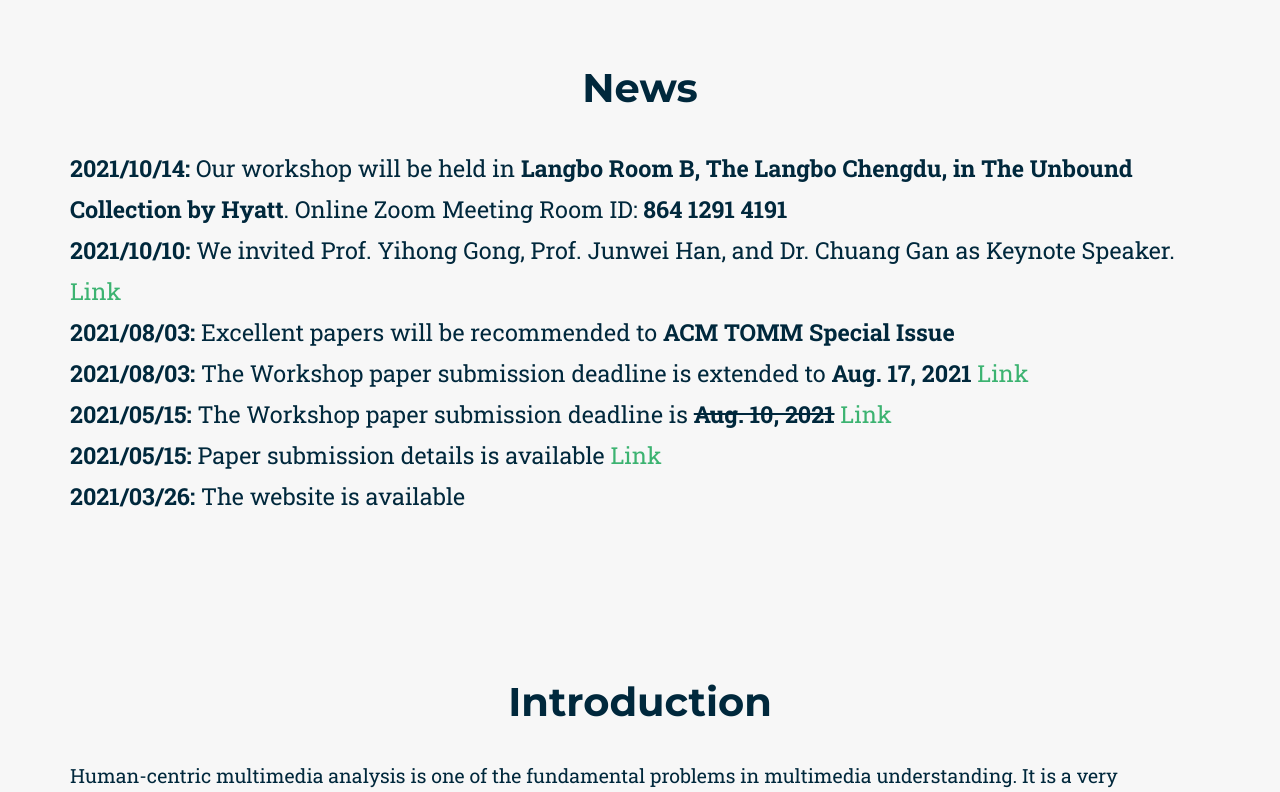
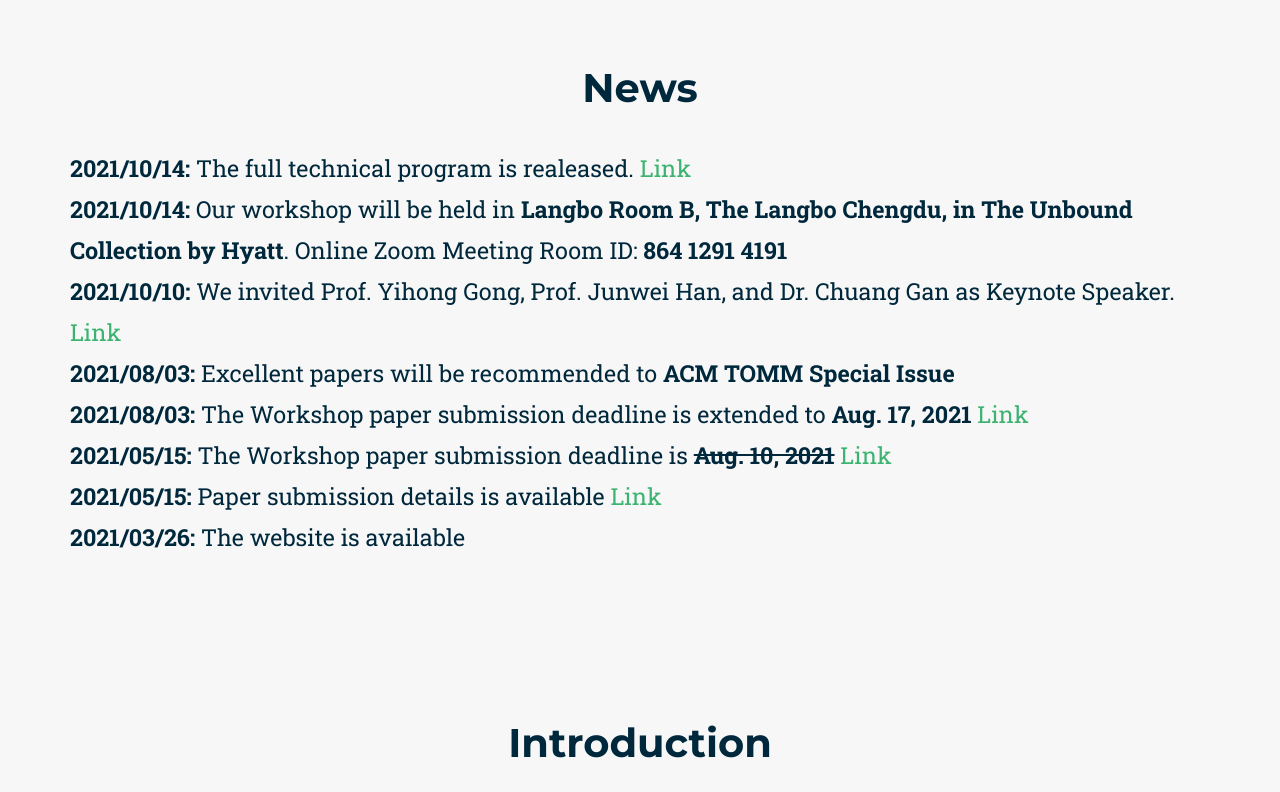
Before and after one commit to MCFR-MM22/MCFR-MM22.github.io, a Jekyll site: the page built from index.html, in a window 1280 px wide and 900 px high, scrolled down 796 px, cut to the strip 108-900 px from the top of the window. Built offline with Jekyll 4.4.1, drawn with Linux system fonts in a browser that asks for light colours; some web fonts are replaced.

Commit message:
Update news.html

```diff
--- a/_includes/2021_data/news.html
+++ b/_includes/2021_data/news.html
@@ -10,6 +10,7 @@
                 <font size='4'>
                 <p class="large">
 <!--                     <strong>2021/10/21:</strong>  The slides of the keynote-talk are uploaded, please check on this page: <a href="/speakers_info">Link</a></br> -->
+                    <strong>2021/10/14:</strong>  The full technical program is realeased. <a href="/programs">Link</a></br>
                     <strong>2021/10/14:</strong>  Our workshop will be held in <strong>Langbo Room B, The Langbo Chengdu, in The Unbound Collection by Hyatt</strong>. Online Zoom Meeting Room ID: <strong>864 1291 4191</strong></br>
                     <strong>2021/10/10:</strong>  We invited Prof. Yihong Gong, Prof. Junwei Han, and Dr. Chuang Gan as Keynote Speaker. <a href="/speakers_info">Link</a></br>
                     <strong>2021/08/03:</strong>  Excellent papers will be recommended to <strong>ACM TOMM Special Issue</strong></br>
```
